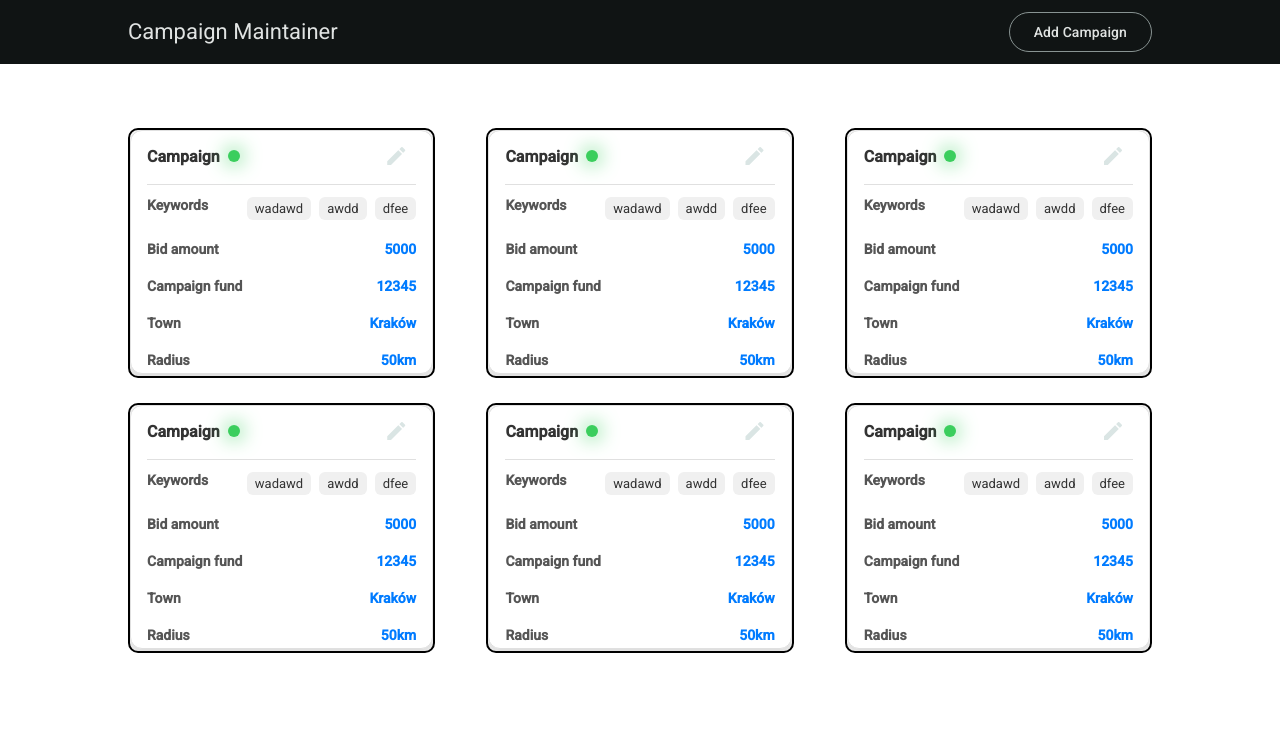
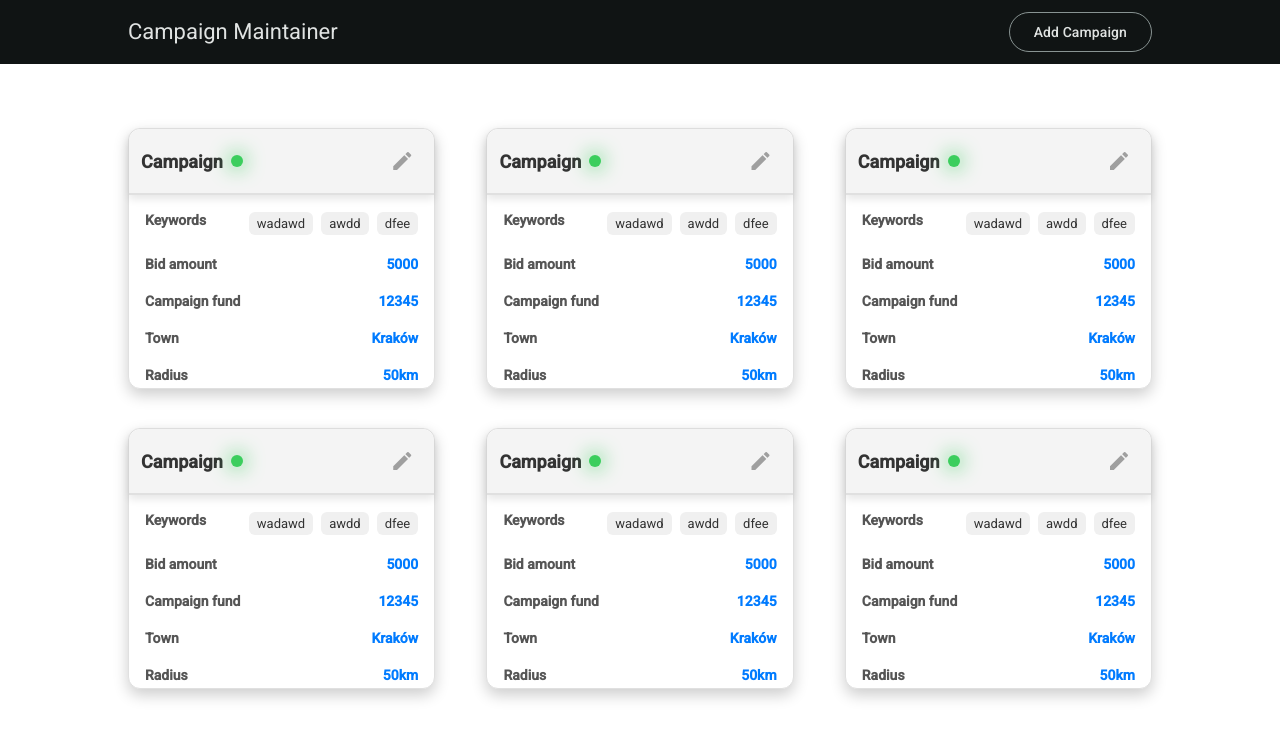
Before and after one commit to BartlomiejPop/capaign-project-angular, an Angular app in the folder my-vite-template/: page / in a window 1280 px wide. Shown: the top 738 px of the page. Built offline with nearby package versions, Linux system fonts and the light colour scheme.

Commit message:
style fix to grid

```diff
--- a/my-vite-template/src/app/components/campaignsGrid/campaignsGrid.css
+++ b/my-vite-template/src/app/components/campaignsGrid/campaignsGrid.css
@@ -1,6 +1,7 @@
 .grid-container {
   display: grid;
   gap: 5%; /* Odstępy między elementami */
+  row-gap: 10%;
   margin: 5% 10%;
   grid-template-columns: repeat(
     auto-fit,
@@ -8,10 +9,3 @@
   ); /* Responsywne kolumny */
   grid-auto-rows: calc(250px); /* Proporcja wysokości 4:3 */
 }
-
-.grid-item {
-  background: #f5f5f5; /* Przykładowy styl */
-  border-radius: 10px;
-  border: 2px solid black;
-  overflow: hidden;
-}
--- a/my-vite-template/src/app/components/gridElement/gridElement.css
+++ b/my-vite-template/src/app/components/gridElement/gridElement.css
@@ -2,21 +2,21 @@
   background-color: #ffffff;
   border: 1px solid #e0e0e0;
   border-radius: 12px;
-  box-shadow: 0 4px 6px rgba(0, 0, 0, 0.1);
-  padding: 5px 16px;
+  box-shadow: 0 6px 15px rgba(0, 0, 0, 0.2);
   display: flex;
   flex-direction: column;
   gap: 12px;
-  transition: transform 0.2s ease, box-shadow 0.2s ease;
 }
 
 .campaign-header {
   display: flex;
   justify-content: space-between;
   align-items: center;
-  border-bottom: 1px solid #e0e0e0;
-
-  padding-bottom: 8px;
+  border-bottom: 2px solid #e0e0e0;
+  padding: 12px;
+  background-color: #f4f4f4; /* Dodanie tła dla wyróżnienia */
+  border-radius: 12px 12px 0 0; /* Zaokrąglone górne rogi */
+  box-shadow: 0 4px 8px rgba(0, 0, 0, 0.1); /* Cień dla nagłówka */
 }
 
 .campaign-header-left {
@@ -27,7 +27,7 @@
 
 .campaign-header-left span {
   font-weight: bold;
-  font-size: 16px;
+  font-size: 18px;
   color: #333333;
 }
 
@@ -45,7 +45,7 @@
   font-size: 14px;
   color: #007bff;
   cursor: pointer;
-  transition: color 0.2s ease;
+  font-weight: 500; /* Lekkie pogrubienie */
 }
 
 .campaign-header div:last-child:hover {
@@ -53,6 +53,7 @@
 }
 
 .grid-element-body {
+  padding: 5px 16px;
   display: flex;
   flex-direction: column;
   gap: 21px;
@@ -104,3 +105,7 @@
   font-weight: bold;
   color: #007bff;
 }
+
+.icon {
+  color: #9f9f9f;
+}
--- a/my-vite-template/src/app/components/gridElement/gridElement.html
+++ b/my-vite-template/src/app/components/gridElement/gridElement.html
@@ -4,12 +4,8 @@
       <span>Campaign</span>
       <div class="status"></div>
     </div>
-    <button
-      class="campaign-header-left-button"
-      mat-icon-button
-      aria-label="Edit"
-    >
-      <mat-icon>edit</mat-icon>
+    <button mat-icon-button>
+      <mat-icon class="icon">edit</mat-icon>
     </button>
   </div>
   <div class="grid-element-body">
--- a/my-vite-template/src/index.html
+++ b/my-vite-template/src/index.html
@@ -1,13 +1,19 @@
-<!doctype html>
+<!DOCTYPE html>
 <html lang="en">
   <head>
-  <meta charset="utf-8">
+    <meta charset="utf-8" />
     <title>MyViteTemplate</title>
-  <base href="/">
-  <meta name="viewport" content="width=device-width, initial-scale=1">
-  <link rel="icon" type="image/x-icon" href="favicon.ico">
-  <link href="https://fonts.googleapis.com/css2?family=Roboto:wght@300;400;500&display=swap" rel="stylesheet">
-  <link href="https://fonts.googleapis.com/icon?family=Material+Icons" rel="stylesheet">
+    <base href="/" />
+    <meta name="viewport" content="width=device-width, initial-scale=1" />
+    <link rel="icon" type="image/x-icon" href="favicon.ico" />
+    <link
+      href="https://fonts.googleapis.com/css2?family=Roboto:wght@300;400;500&display=swap"
+      rel="stylesheet"
+    />
+    <link
+      href="https://fonts.googleapis.com/icon?family=Material+Icons"
+      rel="stylesheet"
+    />
   </head>
   <body class="mat-typography">
     <app-root></app-root>
```
Also changed, not shown: my-vite-template/src/styles.css (+8 -2 lines). Lines whose indentation alone changed are shown as unchanged.
